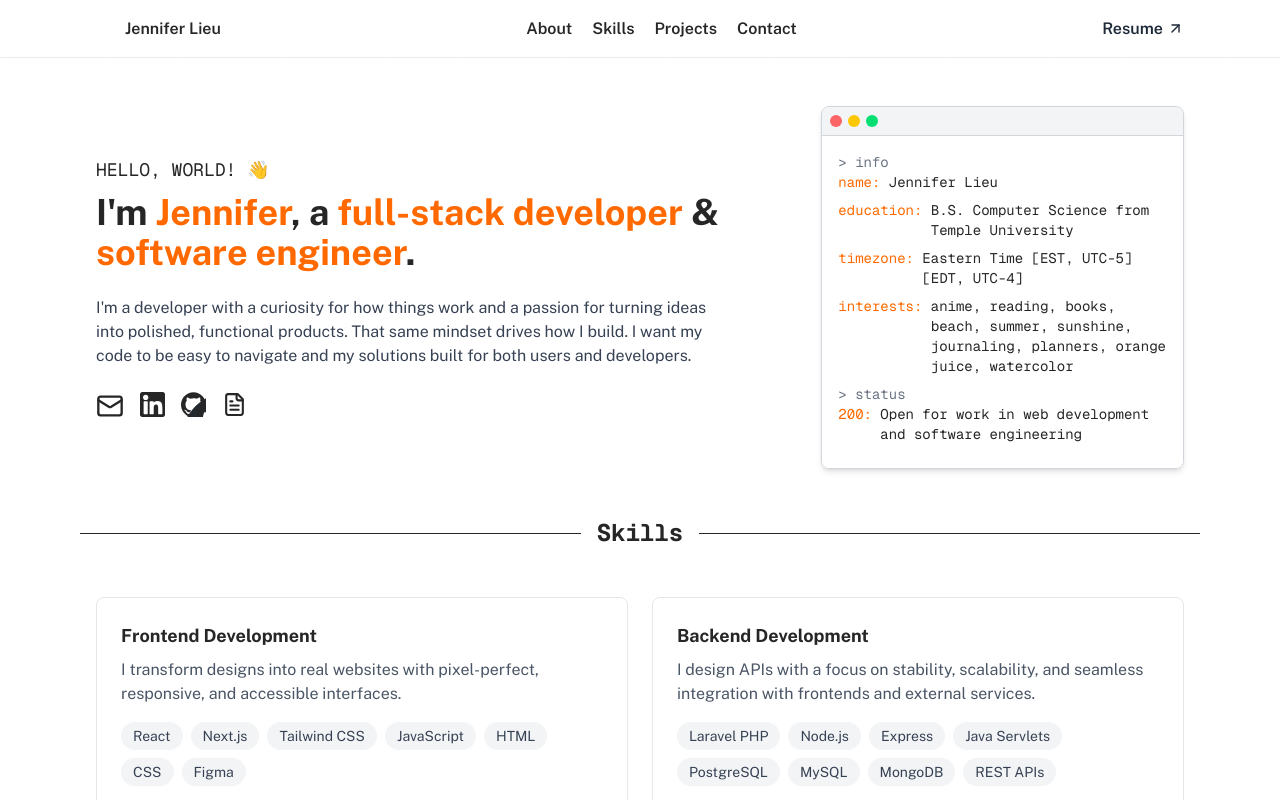
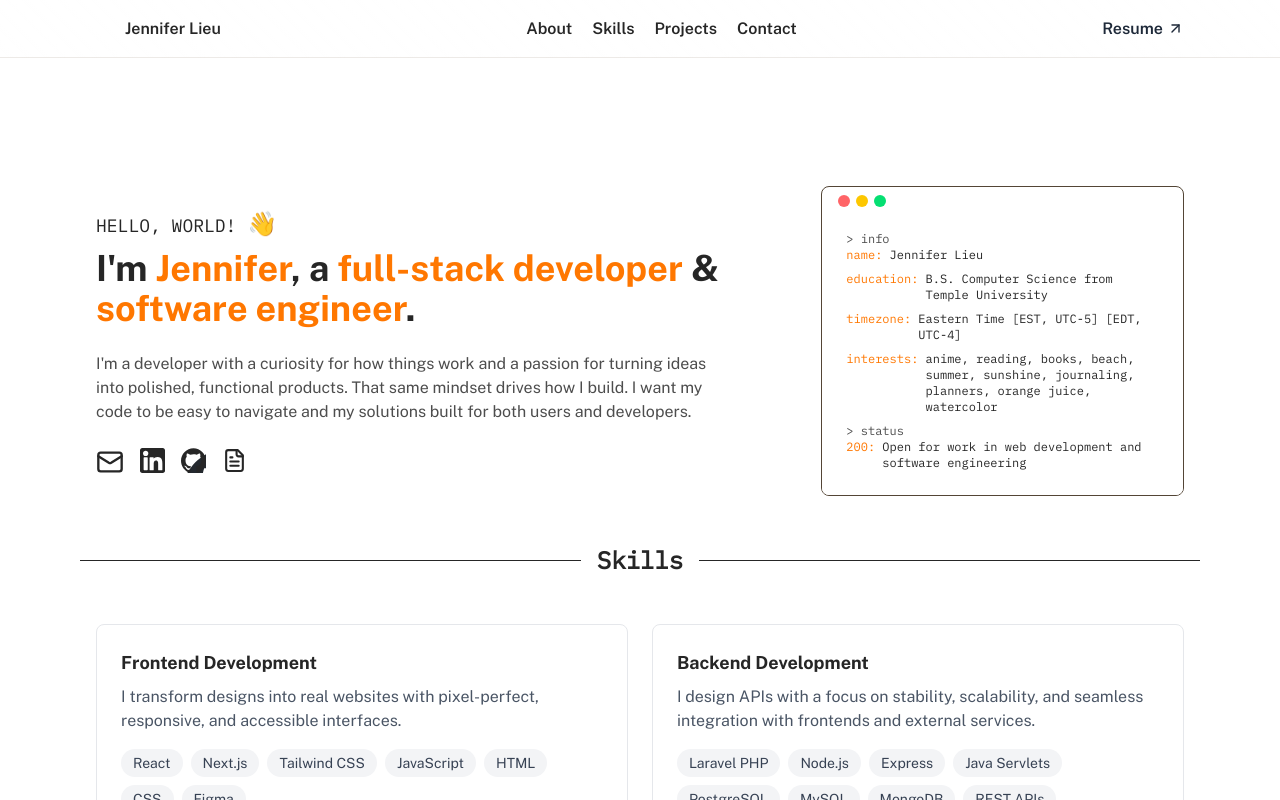
Before and after one commit to jenniferlieu/portfolio, a Next.js app: page / in a window 1280 px wide. Shown: the top 800 px of the page. Built offline with nearby package versions, Linux system fonts and the light colour scheme.

Commit message:
style: update Hero styles

```diff
--- a/src/app/globals.css
+++ b/src/app/globals.css
@@ -17,7 +17,7 @@
 
 @theme inline {
   --font-sans: var(--font-public-sans);
-  --font-mono: var(--font-geist-mono);
+  --font-mono: var(--font-ibm-plex-mono);
 
   --color-background: var(--background);
 
--- a/src/app/layout.jsx
+++ b/src/app/layout.jsx
@@ -1,4 +1,4 @@
-import { Public_Sans, Geist_Mono } from "next/font/google";
+import { Public_Sans, IBM_Plex_Mono } from "next/font/google";
 import "./globals.css";
 import Header from "../components/layout/Header";
 import Footer from "../components/layout/Footer";
@@ -8,8 +8,9 @@ const publicSans = Public_Sans({
   subsets: ["latin"],
 });
 
-const geistMono = Geist_Mono({
-  variable: "--font-geist-mono",
+const ibmPlexMono = IBM_Plex_Mono({
+  variable: "--font-ibm-plex-mono",
+  weight: "400",
   subsets: ["latin"],
 });
 
@@ -28,7 +29,7 @@ export default function RootLayout({ children }) {
   return (
     <html lang="en" className="scroll-smooth">
       <body
-        className={`${publicSans.variable} ${geistMono.variable} font-sans text-text antialiased`}>
+        className={`${publicSans.variable} ${ibmPlexMono.variable} font-sans text-text antialiased`}>
         <Header />
         {children}
         <Footer />
--- a/src/app/page.jsx
+++ b/src/app/page.jsx
@@ -5,7 +5,7 @@ import Contact from "../components/Contact";
 
 export default function HomePage() {
   return (
-    <main className="flex-grow max-w-6xl mx-auto px-4 w-full">
+    <main className="flex-grow max-w-6xl mx-auto px-4 py-20 w-full">
       <Hero />
       <Skills />
       <Projects />
--- a/src/components/Hero.jsx
+++ b/src/components/Hero.jsx
@@ -6,14 +6,16 @@ export default function Hero() {
   return (
     <Section id="about">
       <div className="flex flex-col md:flex-row items-center justify-between gap-10">
-        <div className="md:w-7/12">
-          <h2 className="text-lg font-mono mb-2">HELLO, WORLD! 👋</h2>
+        <div className="md:w-10/12 lg:w-7/12">
+          <h2 className="text-lg font-mono mb-2">
+            HELLO, WORLD! <span className="text-2xl">👋</span>
+          </h2>
           <h1 className="text-4xl font-bold mb-2">
-            I'm <span className="text-orange-500">Jennifer</span>, a{" "}
-            <span className="text-orange-500">full-stack developer</span> &{" "}
-            <span className="text-orange-500">software engineer</span>.
+            I'm <span className="text-primary">Jennifer</span>, a{" "}
+            <span className="text-primary">full-stack developer</span> &{" "}
+            <span className="text-primary">software engineer</span>.
           </h1>
-          <p className="text-gray-700 my-6">
+          <p className="text-text-muted my-6">
             I'm a developer with a curiosity for how things work and a passion
             for turning ideas into polished, functional products. That same
             mindset drives how I build. I want my code to be easy to navigate
@@ -21,7 +23,7 @@ export default function Hero() {
           </p>
           <IconLinks />
         </div>
-        <div className="md:w-4/12">
+        <div className="md:w-6/12 lg:w-4/12">
           <TerminalCard />
         </div>
       </div>
--- a/src/components/TerminalCard.jsx
+++ b/src/components/TerminalCard.jsx
@@ -19,9 +19,9 @@ export default function TerminalCard() {
   ];
 
   return (
-    <div className="border border-gray-300 rounded-lg overflow-hidden shadow-md">
+    <div className="border border-border rounded-lg overflow-hidden">
       {/* terminal header */}
-      <div className="bg-gray-100 p-2 border-b border-gray-300 flex items-center">
+      <div className="py-2 px-4 flex items-center">
         <div className="flex space-x-1.5">
           <div className="w-3 h-3 bg-red-400 rounded-full"></div>
           <div className="w-3 h-3 bg-yellow-400 rounded-full"></div>
@@ -30,11 +30,11 @@ export default function TerminalCard() {
       </div>
 
       {/* terminal interface */}
-      <div className="bg-white p-4 font-mono text-sm">
+      <div className="py-4 px-6 bg-bg-light p-4 font-mono text-xs">
         {commandBlock.map((obj) => (
           <div key={obj.command}>
             {/* command */}
-            <p className="text-gray-500">&gt; {obj.command}</p>
+            <p className="text-text-muted">&gt; {obj.command}</p>
 
             {/* output */}
             {Object.entries(obj.output).map(([key, value]) => (
@@ -45,7 +45,7 @@ export default function TerminalCard() {
                   paddingLeft: `${key.length + 2}ch`,
                   textIndent: `-${key.length + 2}ch`,
                 }}>
-                <span className="text-orange-500">{key}:</span> {value}
+                <span className="text-primary">{key}:</span> {value}
               </p>
             ))}
           </div>
```
